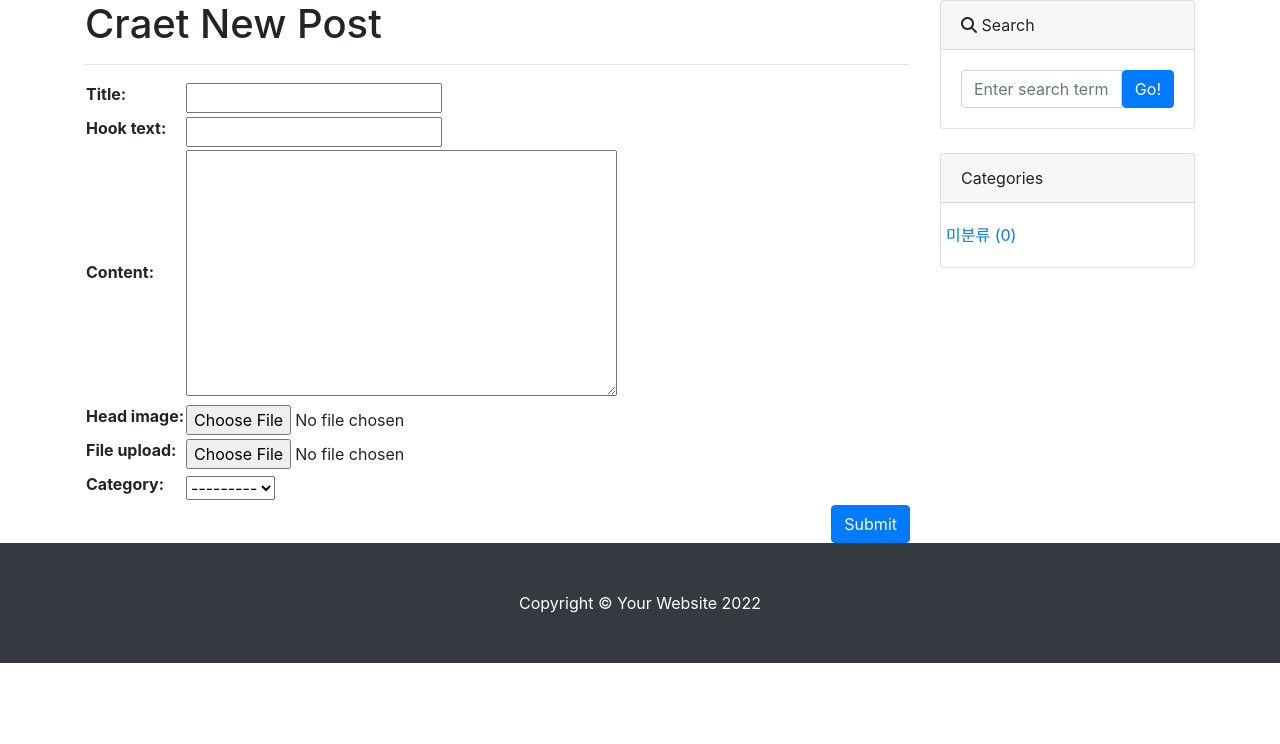
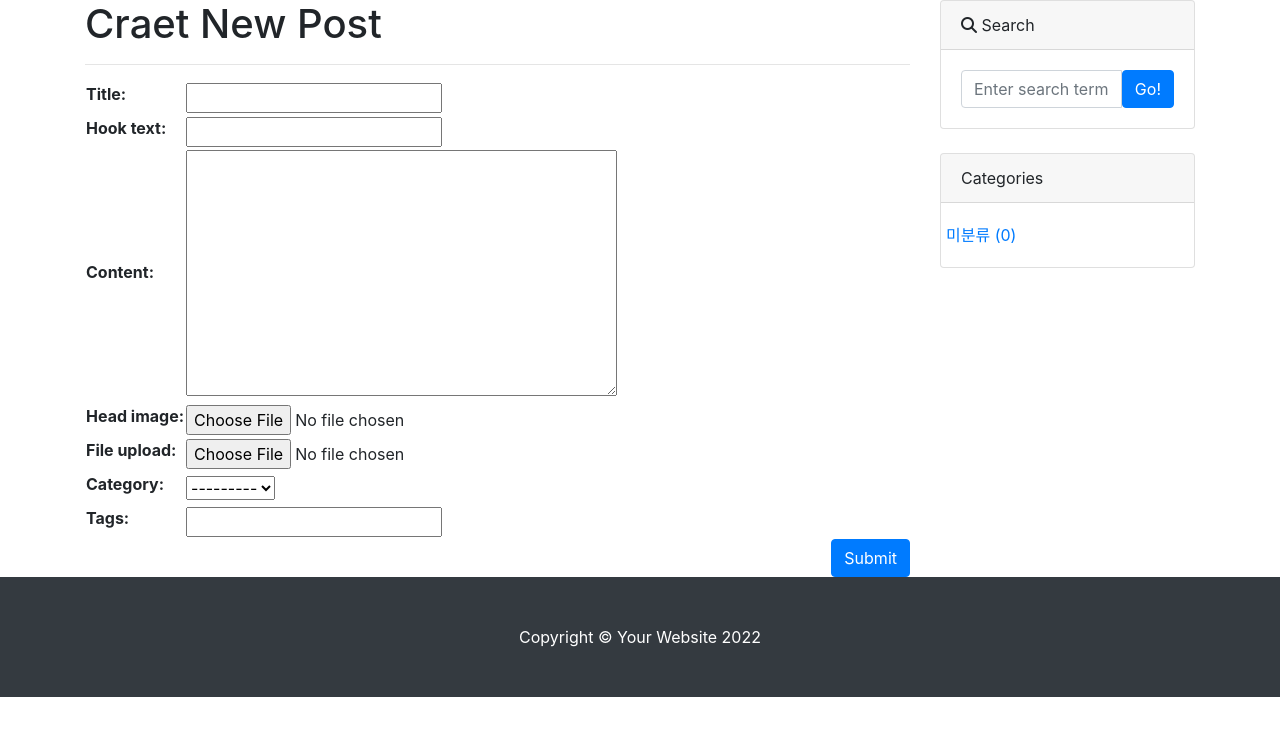
Before and after one commit to kbannie/Blog_Django_project, a Django app: page /blog/create_post/ in a window 1280 px wide. Shown: the part 56-800 px from the top of the page. Run offline with Django 4.2, Linux system fonts and the light colour scheme; the visitor is signed in with stand-in values (Sample User, id 1); data that the repository does not hold is empty; some libraries are stand-ins or nearby versions.

Commit message:
태그 선택란 추가하기

```diff
--- a/blog/templates/blog/post_form.html
+++ b/blog/templates/blog/post_form.html
@@ -11,6 +11,10 @@
         {% csrf_token %}
         <table>
             {{form}}
+            <tr>
+                <th><label for="id_tags">Tags:</label></th>
+                <td><input type="text" id="id_tags" name="tags_str"></td>
+            </tr>
         </table>
         <button type="submit" class="btn btn-primary float-right">Submit</button>
     </form>
--- a/blog/templates/blog/post_update_form.html
+++ b/blog/templates/blog/post_update_form.html
@@ -11,6 +11,10 @@
         {% csrf_token %}
         <table>
             {{form}}
+            <tr>
+                <th><label for="id_tags">Tags:</label></th>
+                <td><input type="text" id="id_tags" name="tags_str" value="{{tage_str_default}}"></td>
+            </tr>
         </table>
         <button type="submit" class="btn btn-primary float-right">Submit</button>
     </form>
--- a/blog/views.py
+++ b/blog/views.py
@@ -3,11 +3,12 @@ from .models import Post, Category, Tag
 from django.views.generic import ListView, DetailView, CreateView, UpdateView
 from django.contrib.auth.mixins import LoginRequiredMixin, UserPassesTestMixin
 from django.core.exceptions import PermissionDenied
+from django.utils.text import slugify
 
 #CBV 사용했을 때
 class PostUpdate(LoginRequiredMixin, UpdateView):
     model = Post
-    fields=['title','hook_text', 'content','head_image','file_upload','category','tags']
+    fields=['title','hook_text', 'content','head_image','file_upload','category'] #,'tags'
 
     template_name = 'blog/post_update_form.html'
 
@@ -17,15 +18,36 @@ class PostUpdate(LoginRequiredMixin, UpdateView):
         else:
             raise PermissionDenied
 
+    def form_valid(self, form): #여기 수정 필요 있음 11.10 2:37
+        response = super(PostUpdate, self).form_valid(form)
+        tags_str = self.request.POST.get('tags_str')
+        if tags_str:
+            tags_str = tags_str.strip()
+            tags_str = tags_str.replace(',', ';')
+            tags_list = tags_str.split(';')
+            for t in tags_list:
+                t = t.strip()
+                tag, is_tag_created = Tag.objects.get_or_create(name=t)
+                if is_tag_created:
+                    tag.slug = slugify(t, allow_unicode=True)
+                    tag.save()
+                self.object.tags.add(tag)
+        return response
+
     def get_context_data(self, *, object_list=None, **kwargs):
         context=super(PostUpdate, self).get_context_data()
+        if self.object.tags.exists():
+            tags_str_list=list()
+            for t in self.object.tags.all():
+                tags_str_list.append(t.name)
+            context['tage_str_default'] = ';'.join(tags_str_list)
         context['categories']=Category.objects.all()
         context['no_category_post_count']=Post.objects.filter(category=None).count
         return context
 
 class PostCreate(LoginRequiredMixin, UserPassesTestMixin, CreateView):
     model=Post
-    fields=['title','hook_text', 'content','head_image','file_upload','category']
+    fields=['title','hook_text', 'content','head_image','file_upload','category'] #,'tags'
 
     def test_func(self):
         return self.request.user.is_superuser or self.request.user.is_staff
@@ -33,9 +55,22 @@ class PostCreate(LoginRequiredMixin, UserPassesTestMixin, CreateView):
 
     def form_valid(self, form):
         current_user=self.request.user
-        if current_user.is_authenticated and (current_user.is_superusr or current_user.is_staff):
+        if current_user.is_authenticated and (current_user.is_superuser or current_user.is_staff):
             form.instance.author=current_user
-            return super(PostCreate, self).form_valid(form)
+            response=super(PostCreate, self).form_valid(form)
+            tags_str=self.request.POST.get('tags_str')
+            if tags_str:
+                tags_str=tags_str.strip()
+                tags_str=tags_str.replace(',',';')
+                tags_list=tags_str.split(';')
+                for t in tags_list:
+                    t=t.strip()
+                    tag, is_tag_created=Tag.objects.get_or_create(name=t)
+                    if is_tag_created:
+                        tag.slug=slugify(t, allow_unicode=True)
+                        tag.save()
+                    self.object.tags.add(tag)
+            return response
         else:
             return redirect('/blog/')
 
```
